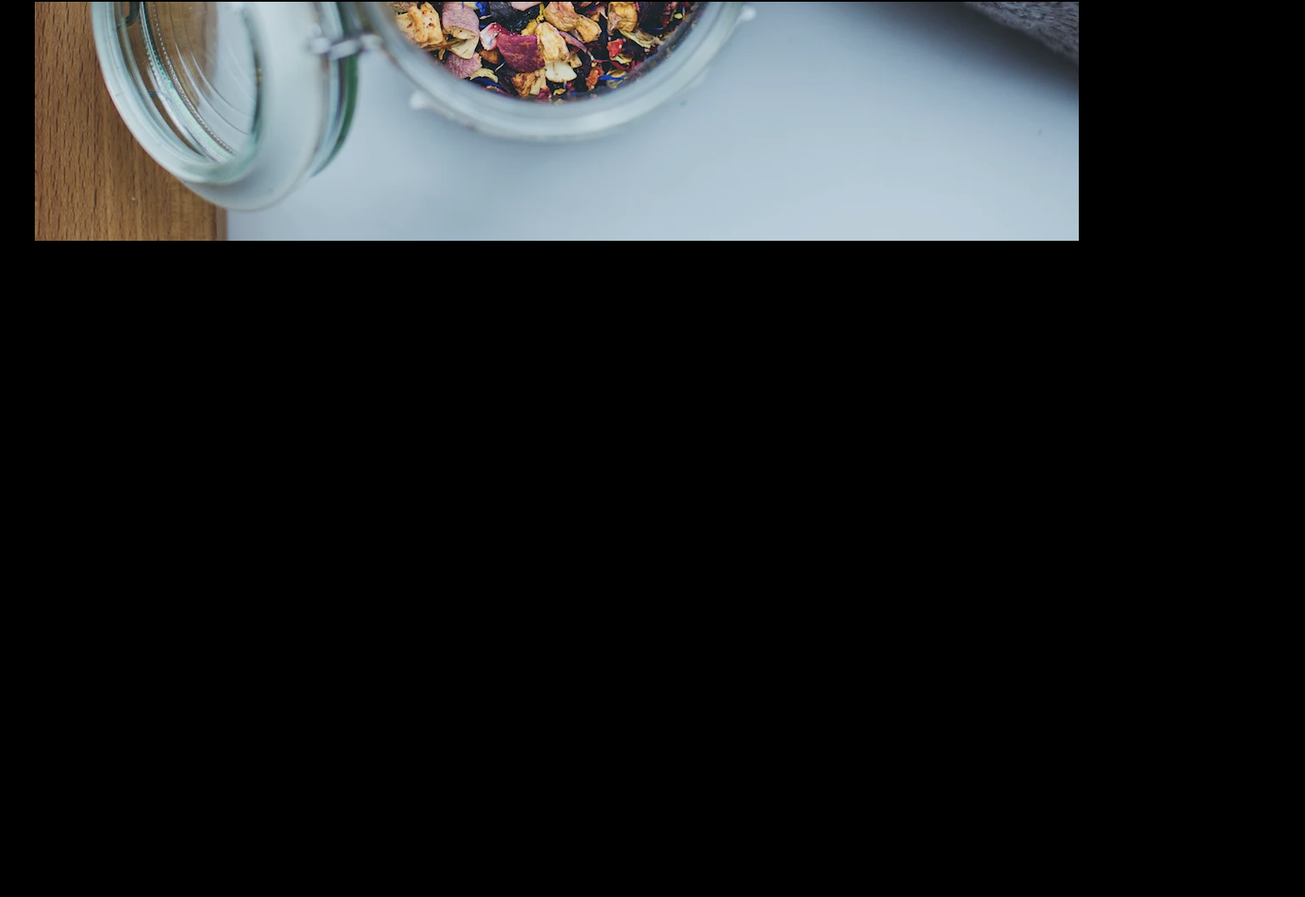
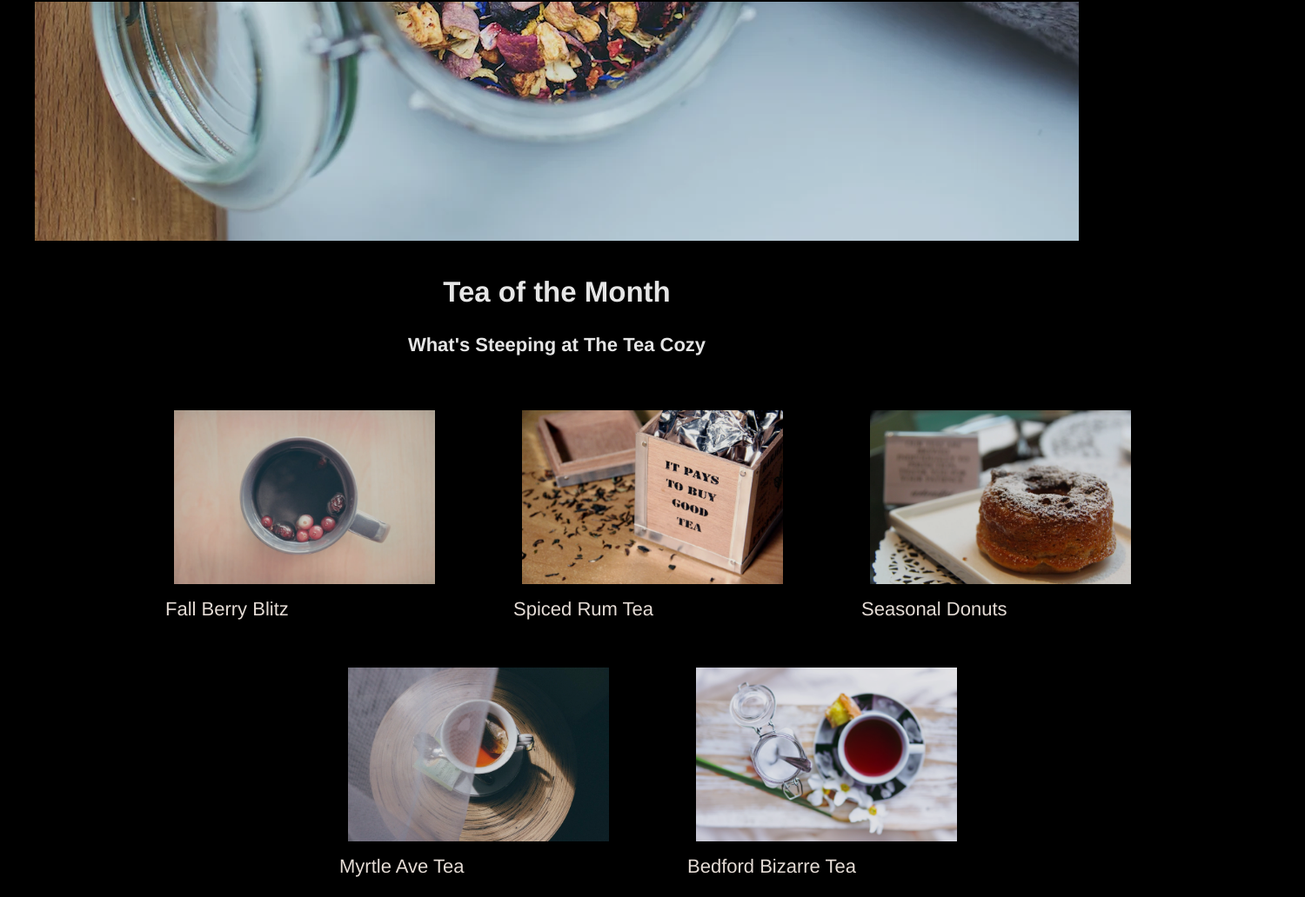
Before and after one commit to kyledeato/teaCozy, a plain HTML site: page index.html in a window 1280 px wide. Shown: the part 533-1565 px from the top of the page at 87% size, 1500 px wide, since content can reach past the window. Before the commit the page ends 850 px from the top, so only its background shows below. Drawn offline with Linux system fonts and the light colour scheme.

Commit message:
need to fix tea of month

```diff
--- a/css/style.css
+++ b/css/style.css
@@ -58,3 +58,25 @@ header{
     padding: auto;
     text-align: center;
 }
+
+/** Tea of the Month**/
+
+.teaTitle{
+    text-align: center;
+}
+
+.tea_container{
+    display: inline-flex;
+    flex-wrap: wrap;
+    width: 1500px;
+    height: auto;
+    align-items: center;
+    justify-content: center;
+    align-content: center;
+
+}
+.tea_img img{
+    height: 200px;
+    width: 300px;
+    padding: 10px;
+}
--- a/index.html
+++ b/index.html
@@ -27,6 +27,37 @@
             </div>
         </div>
 
+        <div class="teaMonth">
+            <div class="teaTitle">
+                <h2>Tea of the Month</h2>
+                <h4>What's Steeping at The Tea Cozy</h4>
+            </div>
+
+            <div class="tea_container">
+                <figure class="tea_img">
+                    <img src="./resources/img-berryblitz.webp" alt="Berry Tea">
+                    <figcaption>Fall Berry Blitz</figcaption>
+                </figure>
+                <figure class="tea_img">
+                    <img src="./resources/img-spiced-rum.webp" alt="Spiced Rum Tea">
+                    <figcaption>Spiced Rum Tea</figcaption>
+                </figure>
+                <figure class="tea_img">
+                    <img src="./resources/img-donut.webp" alt="Seasonal Donuts">
+                    <figcaption>Seasonal Donuts</figcaption>
+                </figure>
+                <figure class="tea_img">
+                    <img src="./resources/img-myrtle-ave.webp" alt="Myrtle Ave Tea">
+                    <figcaption>Myrtle Ave Tea</figcaption>
+                </figure>
+                <figure class="tea_img">
+                    <img src="./resources/img-bedford-bizarre.webp" alt="Bedford Bizarre Tea">
+                    <figcaption>Bedford Bizarre Tea</figcaption>
+                </figure>
+            </div>
+        </div>
+
+
     </main>
 
 
```
